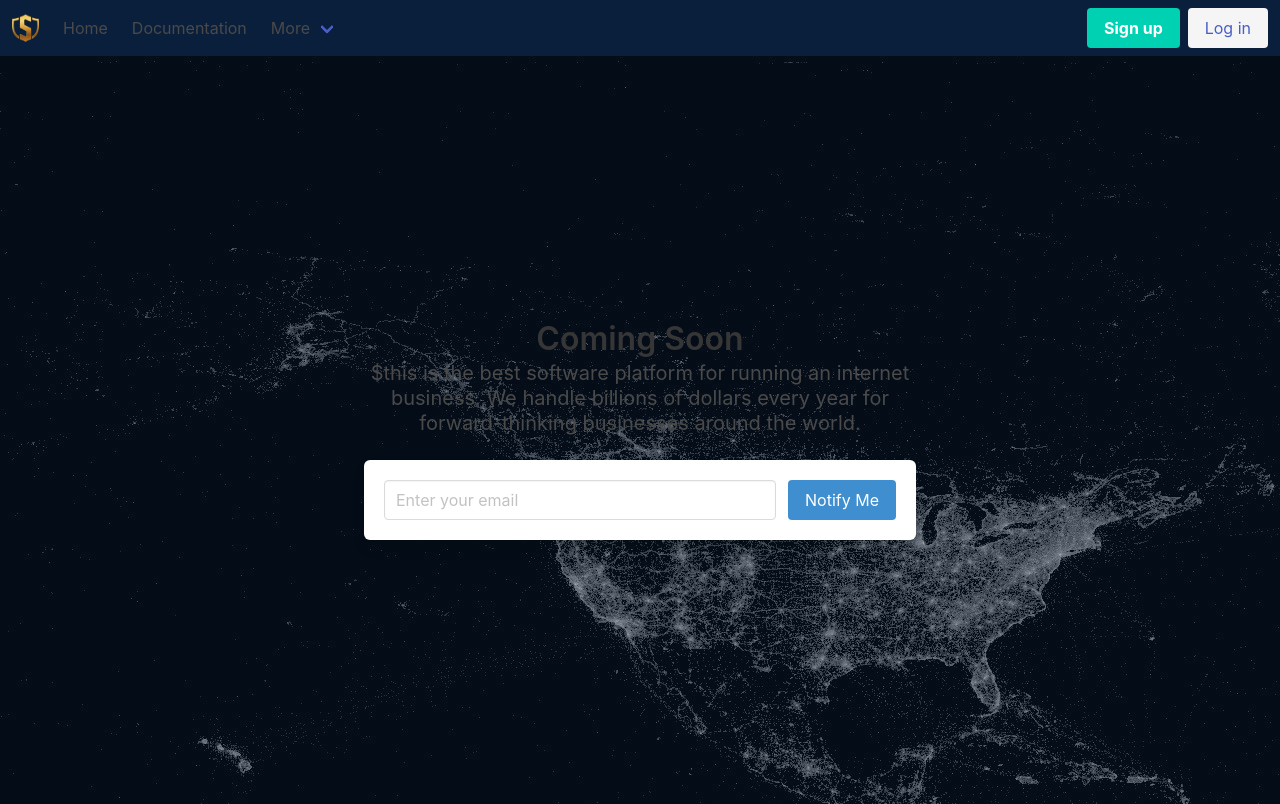
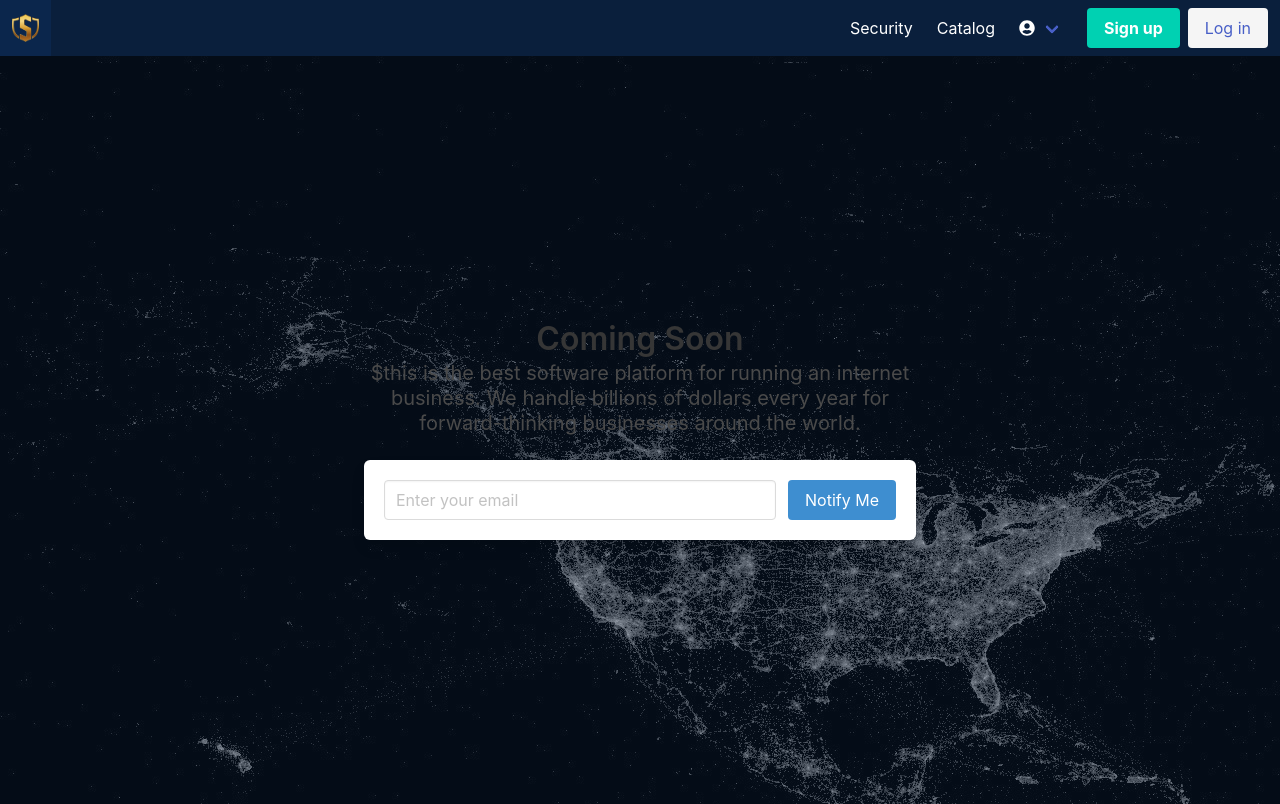
Before and after one commit to Security4All-Home/Frontend-User, a Vue app: page / in a window 1280 px wide. Built offline with nearby package versions, Linux system fonts and the light colour scheme.

Commit message:
FontAwesome Added, more pages

```diff
--- a/public/index.html
+++ b/public/index.html
@@ -13,5 +13,7 @@
     </noscript>
     <div id="app"></div>
     <!-- built files will be auto injected -->
+
+    <script defer src="https://use.fontawesome.com/releases/v5.3.1/js/all.js"></script>
   </body>
 </html>
--- a/src/router/index.js
+++ b/src/router/index.js
@@ -15,15 +15,6 @@ const routes = [
     path: "/login",
     name: "login",
     component: Login
-  },
-  {
-    path: "/about",
-    name: "about",
-    // route level code-splitting
-    // this generates a separate chunk (about.[hash].js) for this route
-    // which is lazy-loaded when the route is visited.
-    component: () =>
-      import(/* webpackChunkName: "about" */ "../views/About.vue")
   }
 ];
 
--- a/src/views/About.vue
+++ /dev/null
@@ -1,5 +0,0 @@
-<template>
-  <div class="about">
-    <h1>This is an about page</h1>
-  </div>
-</template>
--- a/src/views/NavBar.vue
+++ b/src/views/NavBar.vue
@@ -1,7 +1,7 @@
 <template>
 <nav class="navbar secondaryColorBG"  role="navigation" aria-label="main navigation">
   <div class="navbar-brand">
-    <a class="navbar-item" href="https://bulma.io">
+    <a class="navbar-item" href="/">
       <img src="../assets/Images/logo.png" width="27" height="28">
     </a>
 
@@ -12,40 +12,46 @@
     </a>
   </div>
 
-  <div id="navbarBasicExample" class="navbar-menu">
-    <div class="navbar-start">
-      <a class="navbar-item">
-        Home
+  <div id="navbarBasicExample" class="navbar-menu ">
+    <!-- <div class="navbar-start">
+
+      </div> -->
+    </div>
+
+    <div class="navbar-end">
+
+<a class="navbar-item has-text-white">
+        Security
       </a>
 
-      <a class="navbar-item">
-        Documentation
+      <a class="navbar-item has-text-white">
+        Catalog
       </a>
 
       <div class="navbar-item has-dropdown is-hoverable">
-        <a class="navbar-link">
-          More
+        <a class="navbar-link has-text-white">
+          <i class="fas fa-user-circle"></i>
         </a>
 
         <div class="navbar-dropdown">
           <a class="navbar-item">
-            About
+            Perfil
           </a>
           <a class="navbar-item">
-            Jobs
+            Settings
           </a>
           <a class="navbar-item">
-            Contact
+            Home Manager
           </a>
           <hr class="navbar-divider">
           <a class="navbar-item">
-            Report an issue
+            Sign out
           </a>
         </div>
-      </div>
-    </div>
 
-    <div class="navbar-end">
+
+
+
       <div class="navbar-item">
         <div class="buttons">
           <a class="button is-primary">
@@ -71,4 +77,9 @@ export default {
 
 <style lang="scss" scoped>
     @import '../assets/main.scss';
+
+    .navbar-item:hover, .navbar-link:hover{
+      background-color: rgba(13, 52, 107, 0.349) !important;
+    }
+
 </style>
```
Also changed, not shown: src/views/Catalog.vue (added), src/views/Perfil.vue (added), src/views/Sensor.vue (added), src/views/Settings.vue (added), src/views/SignIn.vue (added).
